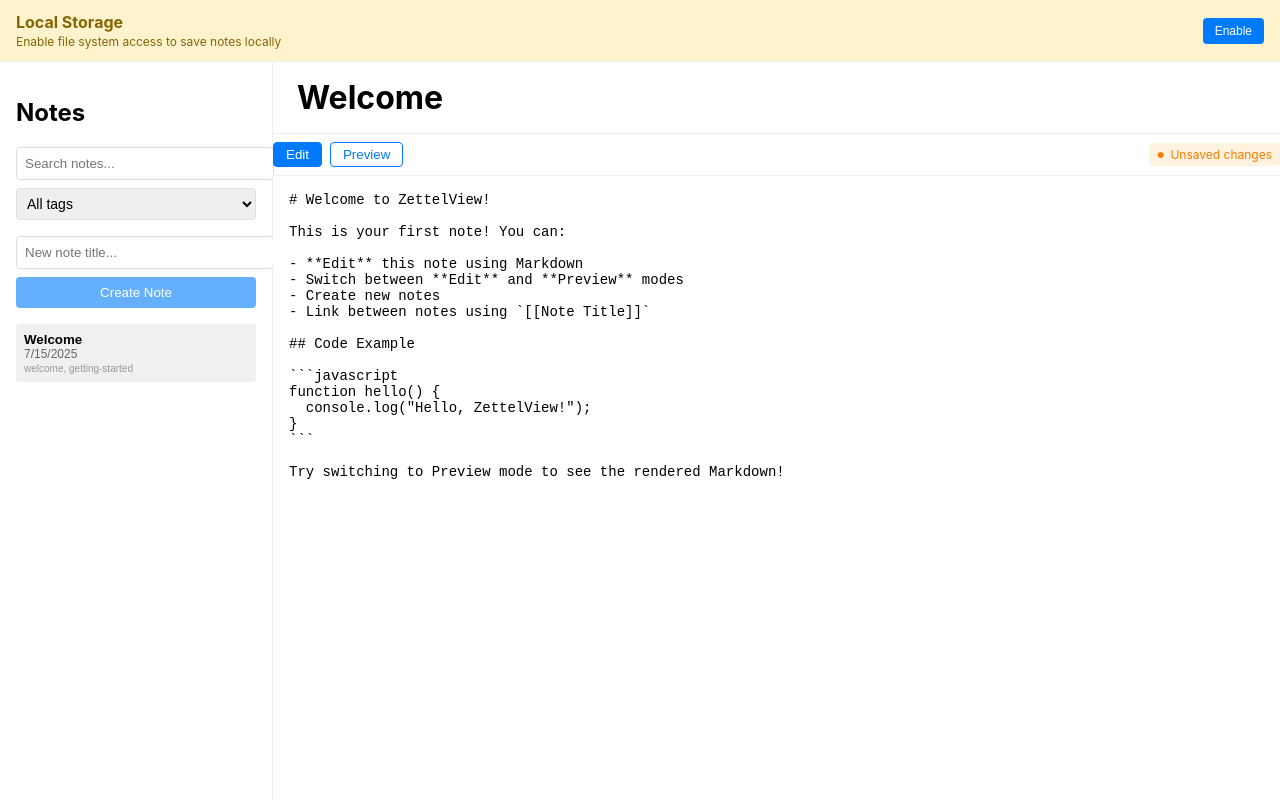
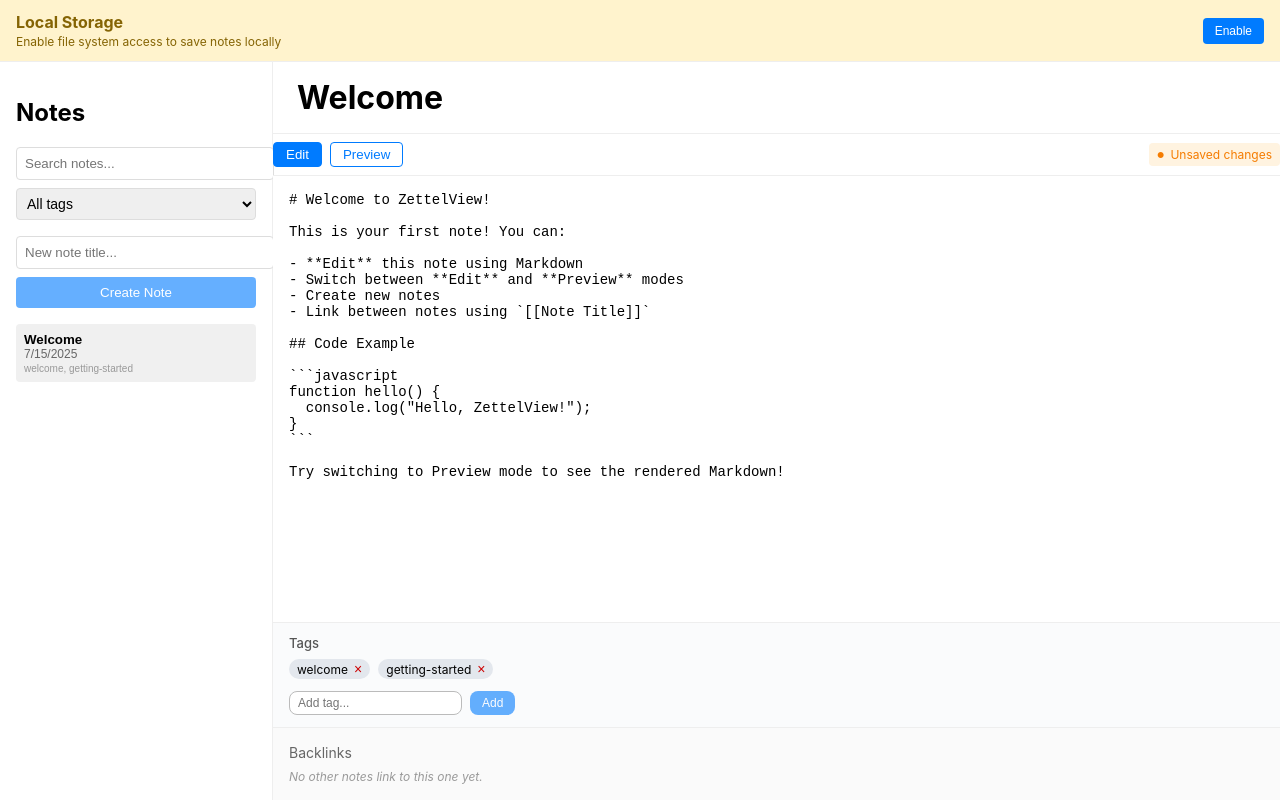
Before and after one commit to blaster151/zettelview, a React (Create React App) app: page / in a window 1280 px wide. Built offline with nearby package versions, Linux system fonts and the light colour scheme.

Commit message:
feat: Implement tag management functionality in MarkdownEditor

```diff
--- a/src/App.tsx
+++ b/src/App.tsx
@@ -3,6 +3,7 @@ import './App.css';
 import MarkdownEditor from './components/MarkdownEditor';
 import NoteSidebar from './components/NoteSidebar';
 import StoragePermission from './components/StoragePermission';
+import BacklinksPanel from './components/BacklinksPanel';
 import { useNoteStore } from './store/noteStore';
 
 function App() {
@@ -25,6 +26,7 @@ function App() {
               <div style={{ padding: '16px 24px', borderBottom: '1px solid #eee' }}>
                 <h1 style={{ margin: 0 }}>{selectedNote.title}</h1>
               </div>
+              <div style={{ flex: 1, display: 'flex', flexDirection: 'column' }}>
                 <div style={{ flex: 1 }}>
                   <MarkdownEditor
                     value={selectedNote.body}
@@ -37,6 +39,8 @@ function App() {
                     autoSave={true}
                   />
                 </div>
+                <BacklinksPanel currentNoteId={selectedId!} />
+              </div>
             </div>
           ) : (
             <div style={{ padding: 24 }}>Select a note</div>
--- /dev/null
+++ b/src/components/BacklinksPanel.tsx
@@ -0,0 +1,155 @@
+import React, { useMemo } from 'react';
+import { useNoteStore } from '../store/noteStore';
+
+interface BacklinksPanelProps {
+  currentNoteId: string;
+}
+
+const BacklinksPanel: React.FC<BacklinksPanelProps> = ({ currentNoteId }) => {
+  const { notes, getNote, selectNote } = useNoteStore();
+
+  // Find notes that link to the current note
+  const backlinks = useMemo(() => {
+    const currentNote = getNote(currentNoteId);
+    if (!currentNote) return [];
+
+    const links: Array<{ noteId: string; noteTitle: string; context: string }> = [];
+    const internalLinkPattern = /\[\[([^[\]]+)\]\]/g;
+
+    notes.forEach(note => {
+      if (note.id === currentNoteId) return; // Skip the current note
+
+      let match;
+      const matches: string[] = [];
+
+      // Find all internal links in this note
+      while ((match = internalLinkPattern.exec(note.body)) !== null) {
+        matches.push(match[1].trim());
+      }
+
+      // Check if any of the links match the current note's title
+      if (matches.some(linkTitle =>
+        linkTitle.toLowerCase() === currentNote.title.toLowerCase()
+      )) {
+        // Find the context around the link (first occurrence)
+        const firstMatchIndex = note.body.toLowerCase().indexOf(`[[${currentNote.title.toLowerCase()}]]`);
+        if (firstMatchIndex !== -1) {
+          const start = Math.max(0, firstMatchIndex - 50);
+          const end = Math.min(note.body.length, firstMatchIndex + currentNote.title.length + 50);
+          let context = note.body.slice(start, end);
+
+          // Clean up context
+          if (start > 0) context = '...' + context;
+          if (end < note.body.length) context = context + '...';
+
+          // Highlight the link in context
+          context = context.replace(
+            new RegExp(`\\[\\[${currentNote.title}\\]\\]`, 'gi'),
+            '**$&**'
+          );
+
+          links.push({
+            noteId: note.id,
+            noteTitle: note.title,
+            context
+          });
+        }
+      }
+    });
+
+    return links;
+  }, [notes, currentNoteId, getNote]);
+
+  if (backlinks.length === 0) {
+    return (
+      <div style={{
+        padding: '16px',
+        borderTop: '1px solid #eee',
+        backgroundColor: '#fafafa'
+      }}>
+        <h3 style={{
+          margin: '0 0 8px 0',
+          fontSize: '14px',
+          color: '#666',
+          fontWeight: 'normal'
+        }}>
+          Backlinks
+        </h3>
+        <div style={{
+          fontSize: '12px',
+          color: '#999',
+          fontStyle: 'italic'
+        }}>
+          No other notes link to this one yet.
+        </div>
+      </div>
+    );
+  }
+
+  return (
+    <div style={{
+      padding: '16px',
+      borderTop: '1px solid #eee',
+      backgroundColor: '#fafafa',
+      maxHeight: '200px',
+      overflowY: 'auto'
+    }}>
+      <h3 style={{
+        margin: '0 0 12px 0',
+        fontSize: '14px',
+        color: '#666',
+        fontWeight: 'normal'
+      }}>
+        Backlinks ({backlinks.length})
+      </h3>
+      <div style={{ display: 'flex', flexDirection: 'column', gap: '12px' }}>
+        {backlinks.map((link) => (
+          <div key={link.noteId} style={{
+            padding: '8px',
+            backgroundColor: 'white',
+            border: '1px solid #e0e0e0',
+            borderRadius: '4px',
+            cursor: 'pointer',
+            transition: 'background-color 0.2s'
+          }}
+          onMouseEnter={(e) => {
+            e.currentTarget.style.backgroundColor = '#f5f5f5';
+          }}
+          onMouseLeave={(e) => {
+            e.currentTarget.style.backgroundColor = 'white';
+          }}
+          onClick={() => selectNote(link.noteId)}
+          role="button"
+          tabIndex={0}
+          onKeyDown={(e) => {
+            if (e.key === 'Enter' || e.key === ' ') {
+              e.preventDefault();
+              selectNote(link.noteId);
+            }
+          }}
+          aria-label={`Navigate to note: ${link.noteTitle}`}
+          >
+            <div style={{
+              fontWeight: 'bold',
+              fontSize: '13px',
+              color: '#007bff',
+              marginBottom: '4px'
+            }}>
+              {link.noteTitle}
+            </div>
+            <div style={{
+              fontSize: '11px',
+              color: '#666',
+              lineHeight: '1.3',
+              fontFamily: 'monospace'
+            }}>
+              {link.context}
+            </div>
+          </div>
+        ))}
+      </div>
+    </div>
+  );
+};
+
+export default BacklinksPanel;
--- a/src/components/MarkdownEditor.tsx
+++ b/src/components/MarkdownEditor.tsx
@@ -139,7 +139,13 @@ const MarkdownEditor: React.FC<MarkdownEditorProps> = ({
 }) => {
   const [isPreview, setIsPreview] = useState(false);
   const [parseError, setParseError] = useState<Error | null>(null);
-  const { findOrCreateNote, selectNote, updateNote } = useNoteStore();
+  const { findOrCreateNote, selectNote, updateNote, getNote } = useNoteStore();
+
+  // Tag management state
+  const note = noteId ? getNote(noteId) : null;
+  const [tagInput, setTagInput] = useState('');
+  const [editingTagIndex, setEditingTagIndex] = useState<number | null>(null);
+  const [editingTagValue, setEditingTagValue] = useState('');
 
   // Auto-save functionality
   const { isSaving, lastSaved, error, saveNow } = useAutoSave(
@@ -267,6 +273,51 @@ const MarkdownEditor: React.FC<MarkdownEditorProps> = ({
     }
   }), [handleInternalLink]);
 
+  // Tag management handlers
+  const handleAddTag = async () => {
+    if (!noteId || !tagInput.trim()) return;
+    const newTag = tagInput.trim();
+    if (note && !note.tags.includes(newTag)) {
+      await updateNote(noteId, { tags: [...note.tags, newTag] });
+      setTagInput('');
+    }
+  };
+
+  const handleRemoveTag = async (index: number) => {
+    if (!noteId || !note) return;
+    const newTags = note.tags.filter((_, i) => i !== index);
+    await updateNote(noteId, { tags: newTags });
+  };
+
+  const handleEditTag = (index: number) => {
+    if (!note) return;
+    setEditingTagIndex(index);
+    setEditingTagValue(note.tags[index]);
+  };
+
+  const handleEditTagChange = (e: React.ChangeEvent<HTMLInputElement>) => {
+    setEditingTagValue(e.target.value);
+  };
+
+  const handleEditTagSave = async (index: number) => {
+    if (!noteId || !note) return;
+    const newTag = editingTagValue.trim();
+    if (!newTag) return;
+    const newTags = note.tags.map((tag, i) => (i === index ? newTag : tag));
+    await updateNote(noteId, { tags: newTags });
+    setEditingTagIndex(null);
+    setEditingTagValue('');
+  };
+
+  const handleEditTagKeyDown = async (e: React.KeyboardEvent<HTMLInputElement>, index: number) => {
+    if (e.key === 'Enter') {
+      await handleEditTagSave(index);
+    } else if (e.key === 'Escape') {
+      setEditingTagIndex(null);
+      setEditingTagValue('');
+    }
+  };
+
   return (
     <div
       style={{ height: '100%', display: 'flex', flexDirection: 'column' }}
@@ -362,6 +413,79 @@ const MarkdownEditor: React.FC<MarkdownEditorProps> = ({
           />
         )}
       </div>
+
+      {/* Tag management UI */}
+      {note && (
+        <div style={{
+          padding: '12px 16px',
+          borderTop: '1px solid #eee',
+          background: '#fafbfc',
+          display: 'flex',
+          flexDirection: 'column',
+          gap: '8px',
+        }}>
+          <div style={{ fontWeight: 500, fontSize: '13px', color: '#555' }}>Tags</div>
+          <div style={{ display: 'flex', flexWrap: 'wrap', gap: '8px' }}>
+            {note.tags.map((tag, i) => (
+              <span key={i} style={{ display: 'flex', alignItems: 'center', background: '#e3e7ed', borderRadius: '12px', padding: '2px 8px', fontSize: '12px' }}>
+                {editingTagIndex === i ? (
+                  <input
+                    value={editingTagValue}
+                    onChange={handleEditTagChange}
+                    onBlur={() => handleEditTagSave(i)}
+                    onKeyDown={(e) => handleEditTagKeyDown(e, i)}
+                    autoFocus
+                    style={{ fontSize: '12px', border: '1px solid #bbb', borderRadius: '8px', padding: '2px 4px', marginRight: '4px' }}
+                    aria-label={`Edit tag ${tag}`}
+                  />
+                ) : (
+                  <span
+                    tabIndex={0}
+                    style={{ outline: 'none', cursor: 'pointer', marginRight: '4px' }}
+                    onClick={() => handleEditTag(i)}
+                    onKeyDown={(e) => {
+                      if (e.key === 'Enter' || e.key === ' ') handleEditTag(i);
+                    }}
+                    aria-label={`Edit tag ${tag}`}
+                    role="button"
+                  >
+                    {tag}
+                  </span>
+                )}
+                <button
+                  onClick={() => handleRemoveTag(i)}
+                  style={{ background: 'none', border: 'none', color: '#c00', marginLeft: '2px', cursor: 'pointer', fontSize: '14px', padding: 0 }}
+                  aria-label={`Remove tag ${tag}`}
+                  title="Remove tag"
+                >
+                  ×
+                </button>
+              </span>
+            ))}
+          </div>
+          <div style={{ display: 'flex', gap: '8px', marginTop: '4px' }}>
+            <input
+              type="text"
+              value={tagInput}
+              onChange={(e) => setTagInput(e.target.value)}
+              onKeyDown={async (e) => {
+                if (e.key === 'Enter') await handleAddTag();
+              }}
+              placeholder="Add tag..."
+              style={{ fontSize: '12px', padding: '4px 8px', border: '1px solid #bbb', borderRadius: '8px', minWidth: '80px' }}
+              aria-label="Add tag"
+            />
+            <button
+              onClick={handleAddTag}
+              disabled={!tagInput.trim() || (note.tags.includes(tagInput.trim()))}
+              style={{ fontSize: '12px', padding: '4px 12px', borderRadius: '8px', border: 'none', background: '#007bff', color: 'white', cursor: tagInput.trim() && !note.tags.includes(tagInput.trim()) ? 'pointer' : 'not-allowed', opacity: tagInput.trim() && !note.tags.includes(tagInput.trim()) ? 1 : 0.6 }}
+              aria-label="Add tag button"
+            >
+              Add
+            </button>
+          </div>
+        </div>
+      )}
     </div>
   );
 };
```
Also changed, not shown: 2 other files (tests, documents, lock files or other folders). Lines whose indentation alone changed are shown as unchanged.
